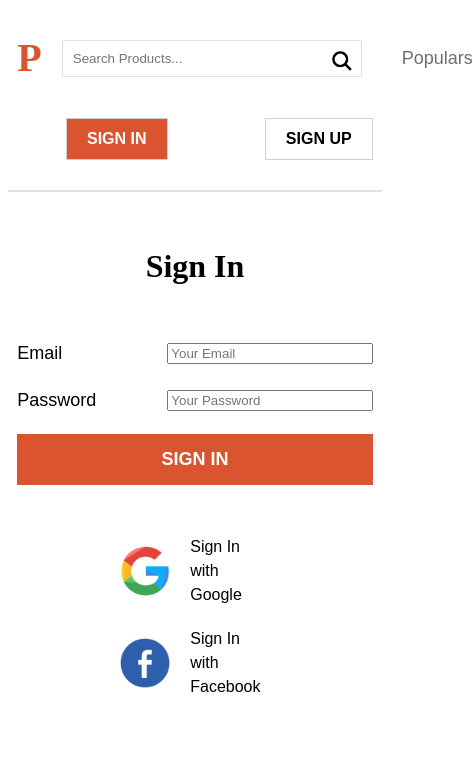
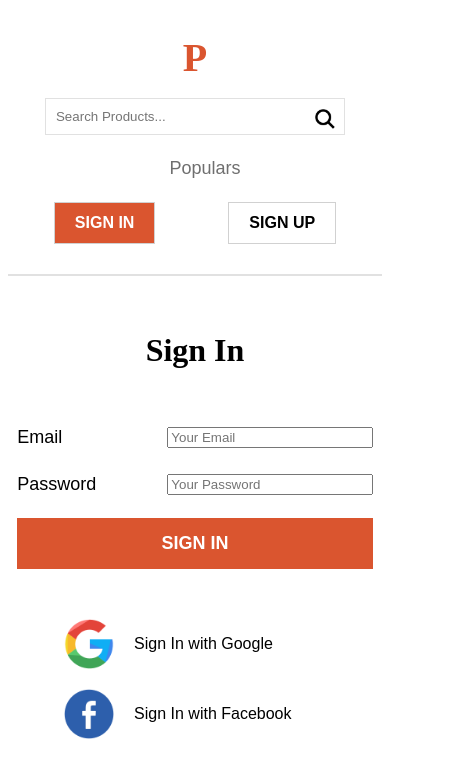
Before and after one commit to alvlinarez/hunt, a Next.js app: page /signin in a window 390 px wide. Shown: the top 778 px of the page, 473 px wide, since content can reach past the window. Built offline with nearby package versions, Linux system fonts and the light colour scheme.

Commit message:
Media queries added to make the website responsive

```diff
--- a/components/layout/Header.js
+++ b/components/layout/Header.js
@@ -1,6 +1,11 @@
 import React, { useContext } from 'react';
 import Link from 'next/link';
-import { Container, Logo } from '../../styles/components/layout/headerStyles';
+import {
+  AuthContainer,
+  Container,
+  Logo,
+  NavContainer
+} from '../../styles/components/layout/headerStyles';
 import Search from './Search';
 import Navigation from './Navigation';
 import { AuthContext } from '../../context/auth/AuthContext';
@@ -19,12 +24,7 @@ const Header = () => {
       }}
     >
       <Container>
-        <div
-          style={{
-            display: 'flex',
-            alignItems: 'center'
-          }}
-        >
+        <NavContainer>
           <Link href="/">
             <a>
               <Logo>P</Logo>
@@ -34,22 +34,11 @@ const Header = () => {
           <Search />
 
           <Navigation />
-        </div>
-        <div
-          style={{
-            display: 'flex',
-            alignItems: 'center'
-          }}
-        >
+        </NavContainer>
+        <AuthContainer>
           {authenticated ? (
             <>
-              <p
-                style={{
-                  marginRight: '2rem'
-                }}
-              >
-                Hi: {user.name}
-              </p>
+              <p>Hi: {user.name}</p>
               <Button bgColor="true" onClick={() => signOut(router)}>
                 Sign Out
               </Button>
@@ -64,7 +53,7 @@ const Header = () => {
               </Link>
             </>
           )}
-        </div>
+        </AuthContainer>
       </Container>
     </header>
   );
--- a/styles/components/layout/headerStyles.js
+++ b/styles/components/layout/headerStyles.js
@@ -10,6 +10,15 @@ export const Container = styled.div`
   }
 `;
 
+export const NavContainer = styled.div`
+  display: flex;
+  align-items: center;
+  @media (max-width: 768px) {
+    display: grid;
+    justify-items: center;
+  }
+`;
+
 export const Logo = styled.p`
   color: var(--orange);
   font-size: 4rem;
@@ -17,4 +26,15 @@ export const Logo = styled.p`
   font-weight: 700;
   font-family: 'Roboto Slab', serif;
   margin-right: 2rem;
+  @media (max-width: 768px) {
+    margin-right: 0;
+  }
 `;
+
+export const AuthContainer = styled.div`
+  display: flex;
+  align-items: center;
+  p {
+    margin-right: 2rem;
+  }
+`;
--- a/styles/components/layout/navigationStyles.js
+++ b/styles/components/layout/navigationStyles.js
@@ -14,4 +14,14 @@ export const Nav = styled.nav`
       color: var(--gray);
     }
   }
+  @media (max-width: 768px) {
+    padding-left: 0;
+    padding-top: 2rem;
+    a {
+      margin-left: 0;
+      &:last-of-type {
+        margin-left: 2rem;
+      }
+    }
+  }
 `;
--- a/styles/components/ui/buttonStyles.js
+++ b/styles/components/ui/buttonStyles.js
@@ -16,4 +16,9 @@ export const Button = styled.a`
   &:hover {
     cursor: pointer;
   }
+  @media (max-width: 768px) {
+    &:last-of-type {
+      margin-right: auto;
+    }
+  }
 `;
--- a/styles/pages/signinStyles.js
+++ b/styles/pages/signinStyles.js
@@ -5,6 +5,9 @@ export const SocialMediaContainer = styled.div`
   flex-direction: column;
   margin: 5rem auto 0 auto;
   width: 40%;
+  @media (max-width: 768px) {
+    width: 70%;
+  }
 `;
 
 export const SocialMediaIconContainer = styled.div`
```
